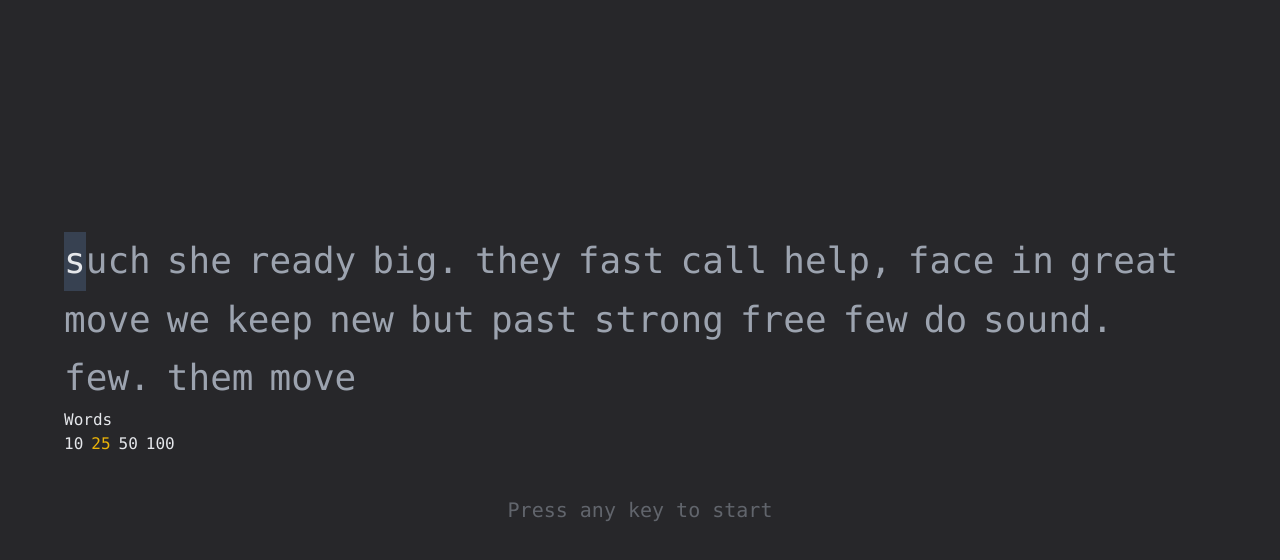
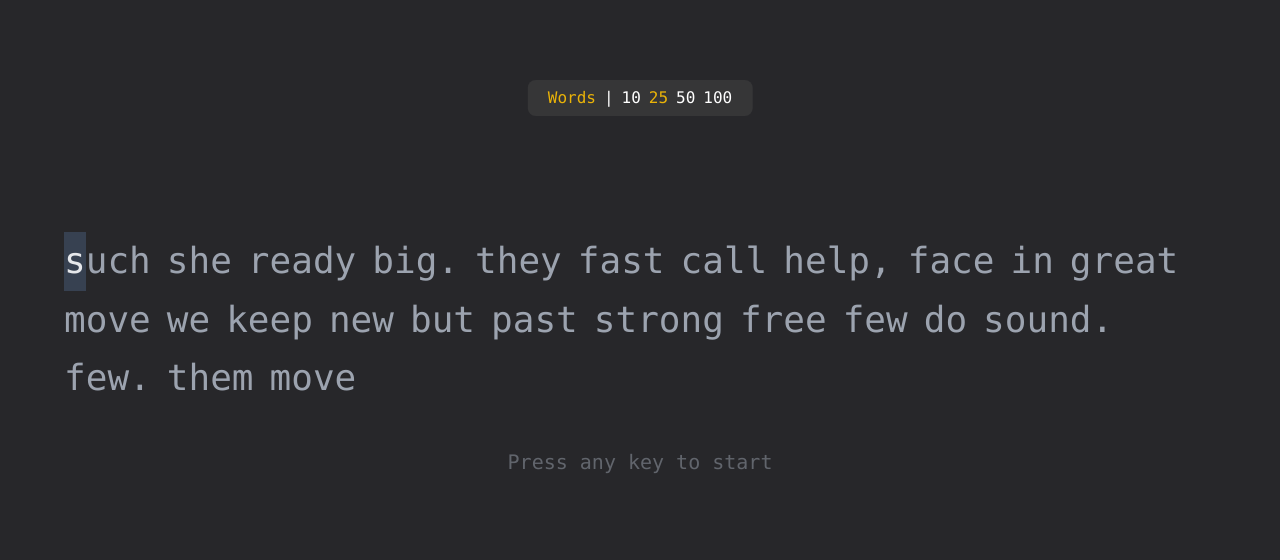
Before and after one commit to Kei-K23/typing-ninja, a SvelteKit app: page / in a window 1280 px wide. Shown: the top 560 px of the page. Built offline with nearby package versions, Linux system fonts and the light colour scheme.

Commit message:
Add customizable feature to customize for words generating

```diff
--- a/src/lib/features/home/components/filter.svelte
+++ b/src/lib/features/home/components/filter.svelte
@@ -28,10 +28,15 @@
 	}
 </script>
 
-<div>
-	<div class="">
-		<button onclick={() => selectFilter('words')}> Words </button>
+<div
+	class="absolute left-1/2 top-20 flex -translate-x-1/2 items-center gap-x-2 rounded-lg bg-neutral-700/60 px-5 py-1.5 text-white"
+>
+	<div>
+		<div class:text-yellow-500={selectedFilter === 'words'}>
+			<button onclick={() => selectFilter('words')}> Words </button>
+		</div>
 	</div>
+	<div>|</div>
 	{#if selectedFilter === 'words'}
 		<div class="flex items-center gap-x-2">
 			{#each filter.words.filters as wordCount}
--- a/src/lib/features/home/components/result.svelte
+++ b/src/lib/features/home/components/result.svelte
@@ -47,9 +47,9 @@
 		>
 			<h3 class="text-2xl">Times</h3>
 			<p>
-				<span class="text-6xl text-yellow-500">{gameStates.timeElapsed}</span><span
-					class="text-5xl text-yellow-500">s</span
-				>
+				<span class="text-6xl text-yellow-500"
+					>{gameStates.mode === 'time' ? gameStates.timeElapsedMode : gameStates.timeElapsed}</span
+				><span class="text-5xl text-yellow-500">s</span>
 			</p>
 		</div>
 	</div>
--- a/src/lib/features/home/components/text-display.svelte
+++ b/src/lib/features/home/components/text-display.svelte
@@ -28,7 +28,7 @@
 	});
 </script>
 
-<div class="mt-4 text-4xl leading-relaxed">
+<div class="mt-4 max-h-[250px] overflow-auto text-4xl leading-relaxed">
 	{#each wordsWithStatus as word, wordIndex}
 		<span class="mr-4 inline-block font-mono">
 			<span class="flex items-center">
--- a/src/routes/+page.svelte
+++ b/src/routes/+page.svelte
@@ -18,14 +18,20 @@
 		correctChars: 0,
 		totalChars: 0,
 		timeElapsed: 0,
-		totalGenerateWords: 25
+		timeElapsedMode: 15,
+		totalGenerateWords: 25,
+		mode: 'words'
 	});
 
 	let timerInterval = $state(0);
 
 	const startTimer = () => {
 		timerInterval = setInterval(() => {
-			gameStates.timeElapsed++;
+			if (gameStates.mode === 'time') {
+				gameStates.timeElapsed--;
+			} else if (gameStates.mode === 'words') {
+				gameStates.timeElapsed++;
+			}
 			updateWPM();
 		}, 1000);
 	};
@@ -35,9 +41,9 @@
 	};
 
 	const updateWPM = () => {
-		const minutes = gameStates.timeElapsed / 60;
+		const minutes = (15 - gameStates.timeElapsed) / 60;
 		const wordsTyped = gameStates.correctChars / 5; // Assuming average word length of 5 characters
-		gameStates.wpm = Math.round(wordsTyped / minutes);
+		gameStates.wpm = minutes > 0 ? Math.round(wordsTyped / minutes) : 0;
 	};
 
 	const initGame = () => {
@@ -127,13 +133,25 @@
 			Math.round((gameStates.correctChars / gameStates.totalChars) * 100) || 100;
 	}
 
+	$effect(() => {
+		if (gameStates.mode !== 'time') return;
+
+		if (gameStates.timeElapsed === 0) {
+			// Stop the game here
+			stopGame();
+		}
+	});
+
 	// Init the game state
 	initGame();
 </script>
 
-<main class="flex h-full bg-zinc-800 pt-10 font-mono text-gray-200">
+<main class="flex h-full flex-col bg-zinc-800 pt-10 font-mono text-gray-200">
 	{#if !gameStates.isFinish}
-		<div class="mx-auto mt-36 max-w-6xl">
+		<div class="mx-auto mb-10 mt-36 max-w-6xl">
+			{#if gameStates.isPending}
+				<Filter {gameStates} />
+			{/if}
 			<Timer
 				isPending={gameStates.isPending}
 				timeElapsed={gameStates.timeElapsed}
@@ -146,7 +164,6 @@
 				currentWordIndex={gameStates.currentWordIndex}
 			/>
 			{#if gameStates.isPending}
-				<Filter {gameStates} />
 				<p class="mt-10 animate-pulse text-center text-xl text-gray-400">Press any key to start</p>
 			{/if}
 		</div>
--- a/src/type.ts
+++ b/src/type.ts
@@ -10,5 +10,7 @@ export type GameState = {
 	correctChars: number;
 	totalChars: number;
 	timeElapsed: number;
+	timeElapsedMode: number;
 	totalGenerateWords: number;
+	mode: 'time' | 'words';
 };
```
